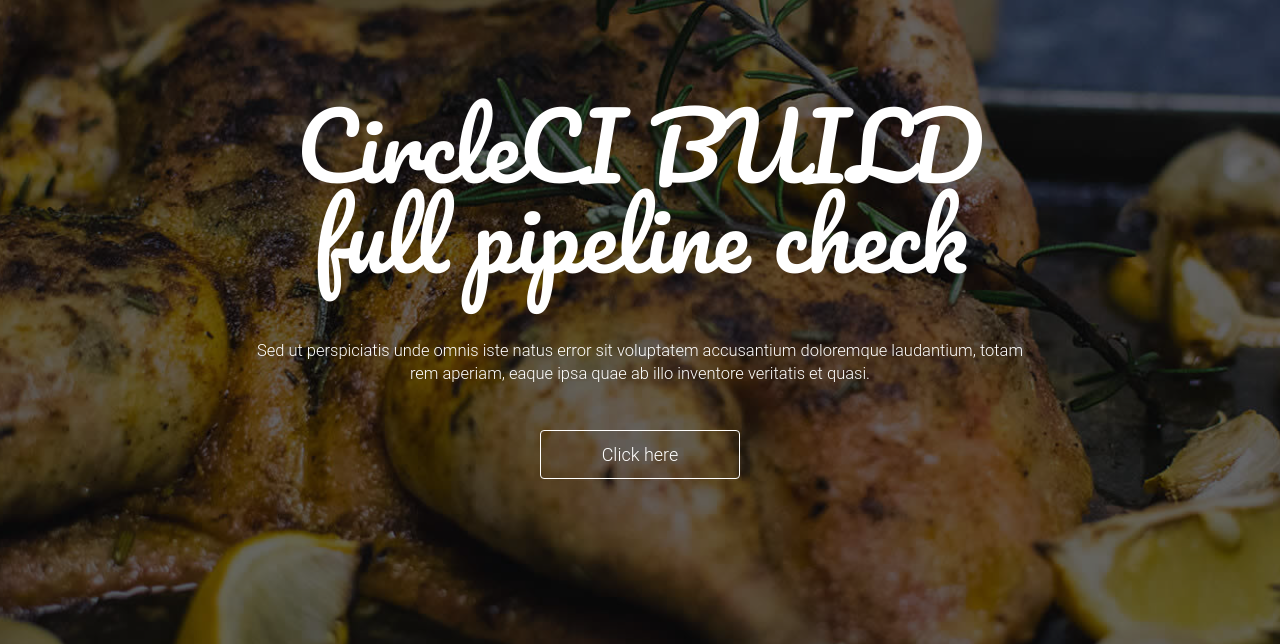
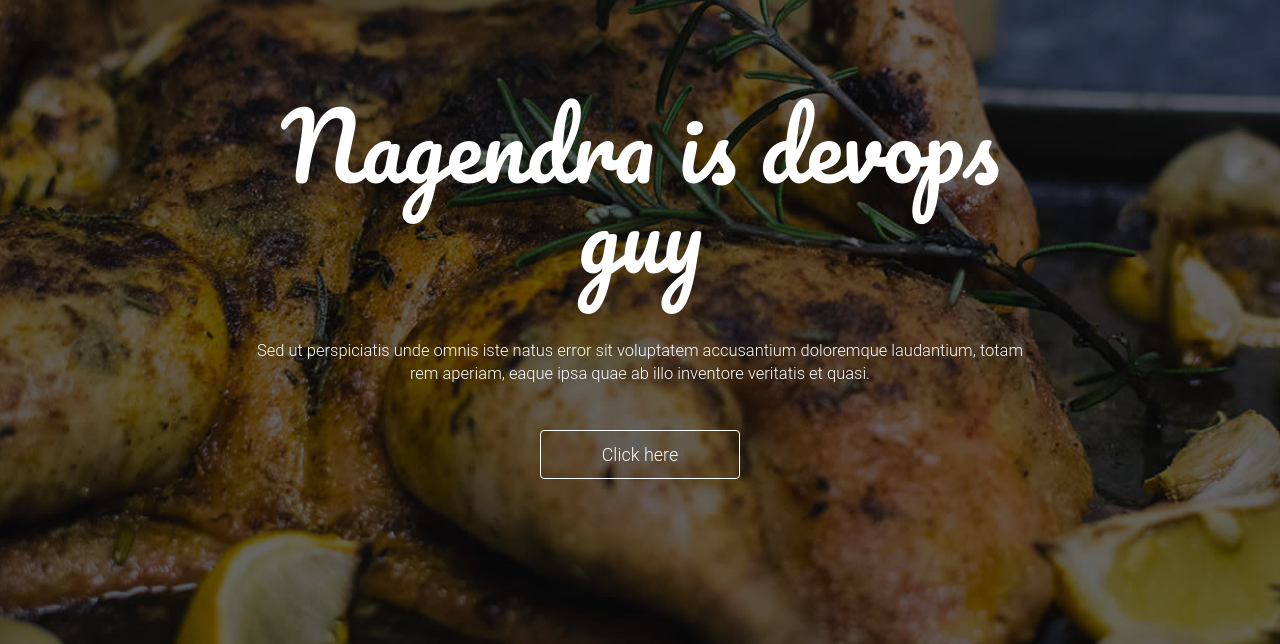
Before and after one commit to saiakhil46/circleci-build, a plain HTML site: page web-files/index.html in a window 1280 px wide. Shown: the part 150-794 px from the top of the page. Drawn offline with Linux system fonts and the light colour scheme.

Commit message:
updated index.html

```diff
--- a/web-files/index.html
+++ b/web-files/index.html
@@ -105,7 +105,7 @@
                         <div class="main_slider text-center">
                             <div class="col-md-12">
                                 <div class="main_slider_content wow zoomIn" data-wow-duration="1s">
-                                    <h1>CircleCI BUILD full pipeline check</h1>
+                                    <h1>Nagendra is devops guy</h1>
                                     <p>Sed ut perspiciatis unde omnis iste natus error sit voluptatem accusantium doloremque laudantium, totam rem aperiam, eaque ipsa quae ab illo inventore veritatis et quasi. </p>
                                     <button href="" class="btn-lg">Click here</button>
                                 </div>
```
